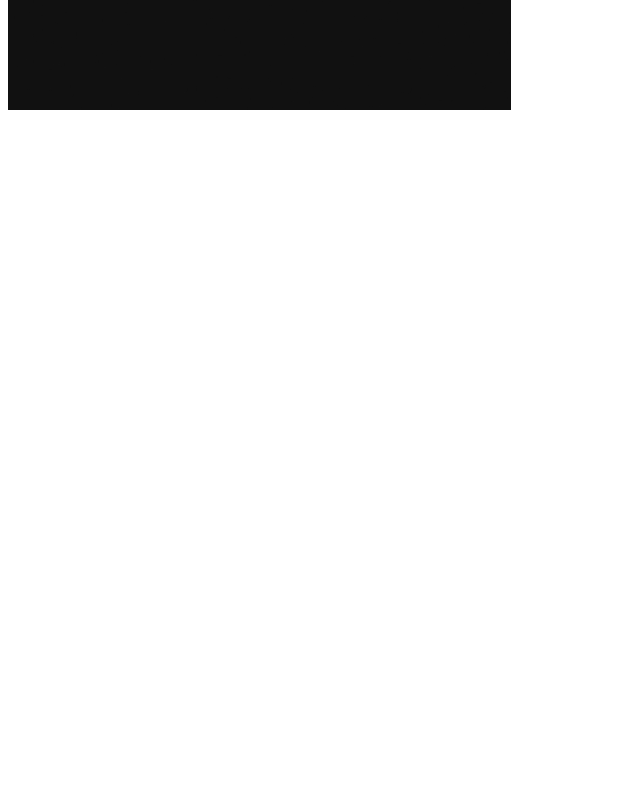
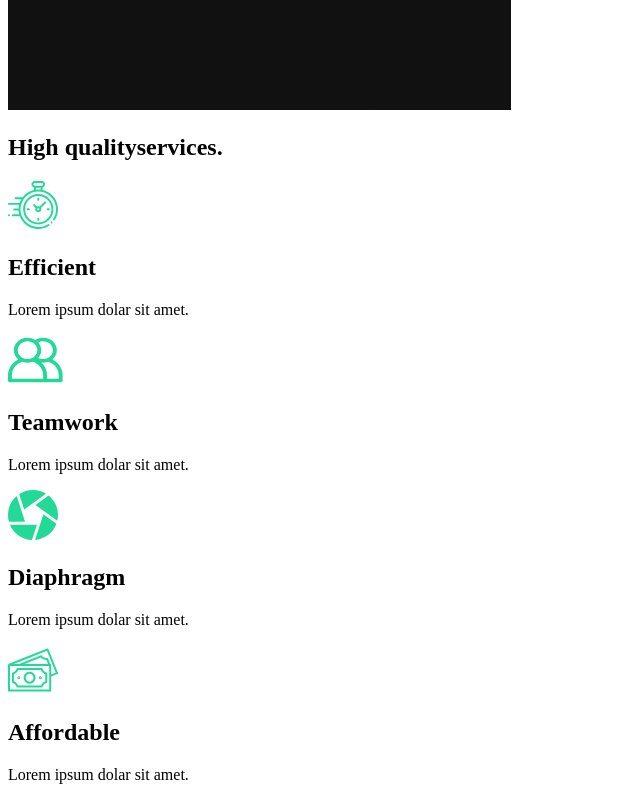
Before and after one commit to Aram442/Capture, a React (Create React App) app in the folder catpure/: page / in a window 1280 px wide. Shown: the part 860-1658 px from the top of the page, without its empty margins (0-640 px from the left). Before the commit the page ends 982 px from the top, so only its background shows below. Built offline with nearby package versions, Linux system fonts and the light colour scheme.

Commit message:
3.Services Section

```diff
--- /dev/null
+++ b/catpure/src/components/ServicesSection.js
@@ -0,0 +1,57 @@
+import React from "react";
+//Import Icons
+import clock from "../img/clock.svg";
+import diaphragm from "../img/diaphragm.svg";
+import money from "../img/money.svg";
+import teamwork from "../img/teamwork.svg";
+//Import Imgae
+import home2 from "../img/home2.png";
+
+const ServicesSection = () => {
+  return (
+    <div className="Services">
+      <div className="description">
+        <h2>
+          High <span>quality</span>services.
+        </h2>
+        <div className="cards">
+          <div className="card">
+            <div className="icon">
+              <img src={clock} alt="clock icon" />
+              <h2>Efficient</h2>
+            </div>
+            <p>Lorem ipsum dolar sit amet.</p>
+          </div>
+
+          <div className="card">
+            <div className="icon">
+              <img src={teamwork} alt="clock icon" />
+              <h2>Teamwork</h2>
+            </div>
+            <p>Lorem ipsum dolar sit amet.</p>
+          </div>
+
+          <div className="card">
+            <div className="icon">
+              <img src={diaphragm} alt="clock icon" />
+              <h2>Diaphragm</h2>
+            </div>
+            <p>Lorem ipsum dolar sit amet.</p>
+          </div>
+
+          <div className="card">
+            <div className="icon">
+              <img src={money} alt="clock icon" />
+              <h2>Affordable</h2>
+            </div>
+            <p>Lorem ipsum dolar sit amet.</p>
+          </div>
+        </div>
+      </div>
+      <div className="image">
+        <img src={home2} alt="Camera" />
+      </div>
+    </div>
+  );
+};
+export default ServicesSection;
--- a/catpure/src/pages/AboutUs.js
+++ b/catpure/src/pages/AboutUs.js
@@ -1,6 +1,13 @@
 import React from "react";
+//Page Compnents
 import AboutSection from "../components/AboutSection";
+import ServicesSection from "../components/ServicesSection";
 const AboutUs = () => {
-  return <AboutSection />;
+  return (
+    <>
+      <AboutSection />
+      <ServicesSection />
+    </>
+  );
 };
 export default AboutUs;
```
